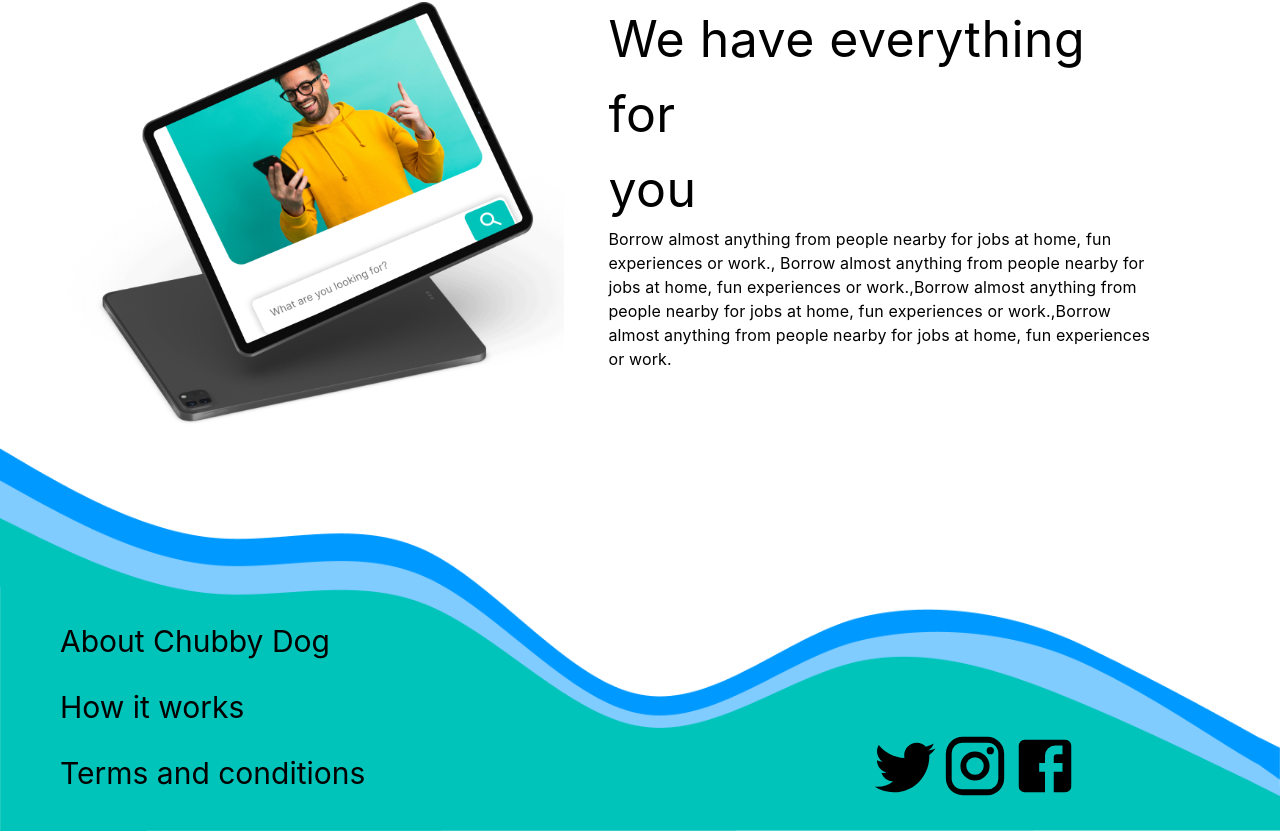
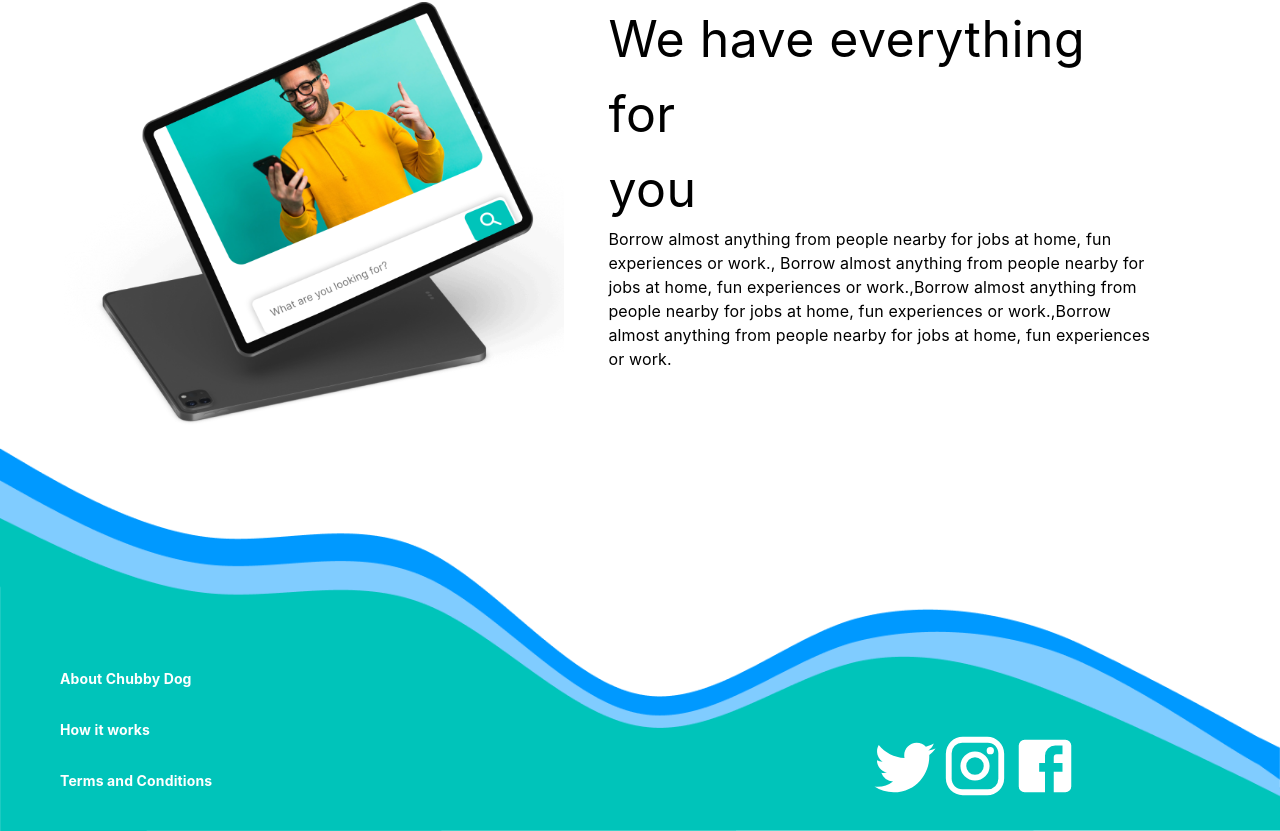
Before and after one commit to mirrenil/arbetsmetodik, a React (Create React App) app: page / in a window 1280 px wide. Shown: the part 2932-3763 px from the top of the page. Built offline with nearby package versions, Linux system fonts and the light colour scheme; no server answers; the database is empty.

Commit message:
replaces boxes with links and typography, changes color to match header

```diff
--- a/src/Components/Footer.tsx
+++ b/src/Components/Footer.tsx
@@ -1,10 +1,11 @@
-import { Box, SxProps } from "@mui/material";
+import { Box, SxProps, Typography } from "@mui/material";
 import React from "react";
 import footerImg from "../Assets/Images/footer.png";
 import footer2Img from "../Assets/Images/footer2.png";
 import FacebookIcon from "@mui/icons-material/Facebook";
 import InstagramIcon from "@mui/icons-material/Instagram";
 import TwitterIcon from "@mui/icons-material/Twitter";
+import { Link } from "react-router-dom";
 
 const Footer = () => {
   return (
@@ -18,33 +19,45 @@ const Footer = () => {
       </Box>
       <Box sx={mobileContainer}>
         <Box sx={mobileTextAlign}>
-          <Box>About Chubby Dog</Box>
-          <Box>How it works</Box>
-          <Box>Terms and conditions</Box>
+          <Link to="/" style={{ textDecoration: "none" }}>
+            <Typography sx={textStyleMobile}>About Chubby Dog</Typography>
+          </Link>
+          <Link to="/" style={{ textDecoration: "none" }}>
+            <Typography sx={textStyleMobile}>How it works</Typography>
+          </Link>
+          <Link to="/" style={{ textDecoration: "none" }}>
+            <Typography sx={textStyleMobile}>Terms and Conditions</Typography>
+          </Link>
         </Box>
         <Box sx={iconAlign}>
-          <TwitterIcon />
-          <InstagramIcon />
-          <FacebookIcon />
+          <TwitterIcon sx={iconStyleMobile} />
+          <InstagramIcon sx={iconStyleMobile} />
+          <FacebookIcon sx={iconStyleMobile} />
         </Box>
       </Box>
       <Box sx={desktopContainer}>
         <Box sx={desktopAlign}>
           <img
             src={footer2Img}
-            alt=""
+            alt="footer background image"
             style={{ width: "100%", height: "auto" }}
           />
         </Box>
         <Box sx={desktopTextAlign}>
-          <Box sx={textStyle}>About Chubby Dog</Box>
-          <Box sx={textStyle}>How it works</Box>
-          <Box sx={textStyle}>Terms and conditions</Box>
+          <Link to="/" style={{ textDecoration: "none" }}>
+            <Typography sx={textStyle}>About Chubby Dog</Typography>
+          </Link>
+          <Link to="/" style={{ textDecoration: "none" }}>
+            <Typography sx={textStyle}>How it works</Typography>
+          </Link>
+          <Link to="/" style={{ textDecoration: "none" }}>
+            <Typography sx={textStyle}>Terms and Conditions</Typography>
+          </Link>
         </Box>
         <Box sx={iconAlignDesktop}>
-          <TwitterIcon sx={iconStyle} />
-          <InstagramIcon sx={iconStyle} />
-          <FacebookIcon sx={iconStyle} />
+          <TwitterIcon sx={iconStyleDesktop} />
+          <InstagramIcon sx={iconStyleDesktop} />
+          <FacebookIcon sx={iconStyleDesktop} />
         </Box>
       </Box>
     </Box>
@@ -55,8 +68,24 @@ const desktopContainer: SxProps = {
   position: "relative",
   display: { xs: "none", md: "flex", lg: "flex", xl: "flex" },
 };
+const textStyleMobile: SxProps = {
+  marginBottom: "30px",
+  color: "00C4BA",
+  fontWeight: "bold",
+  "a:visted": {
+    color: "#00C4BA",
+  },
+};
 const textStyle: SxProps = {
   marginBottom: "30px",
+  color: "white",
+  fontWeight: "bold",
+  "&:hover": {
+    color: "#FEBF00",
+  },
+  "a:visted": {
+    color: "#00C4BA",
+  },
 };
 const mobileContainer: SxProps = {
   display: { xs: "flex", md: "none", lg: "none", xl: "none" },
@@ -84,7 +113,7 @@ const imgAlign: SxProps = {
 };
 const desktopAlign: SxProps = {
   display: { xs: "none", md: "flex", lg: "flex", xl: "flex" },
-  width: '100%'
+  width: "100%",
 };
 const iconAlign: SxProps = {
   display: "flex",
@@ -100,7 +129,17 @@ const iconAlignDesktop: SxProps = {
   bottom: "30px",
   right: { xs: "none", md: "200px", lg: "200px", xl: "300px" },
 };
-const iconStyle: SxProps = {
+const iconStyleDesktop: SxProps = {
   fontSize: { xs: "none", md: "60px", lg: "70px", xl: "70px" },
+  color: "white",
+  cursor: "pointer",
+  "&:hover": {
+    color: "#FEBF00",
+  },
+};
+
+const iconStyleMobile: SxProps = {
+  fontSize: { xs: "none", md: "60px", lg: "70px", xl: "70px" },
+  color: "#00C4BA",
 };
 export default Footer;
```
